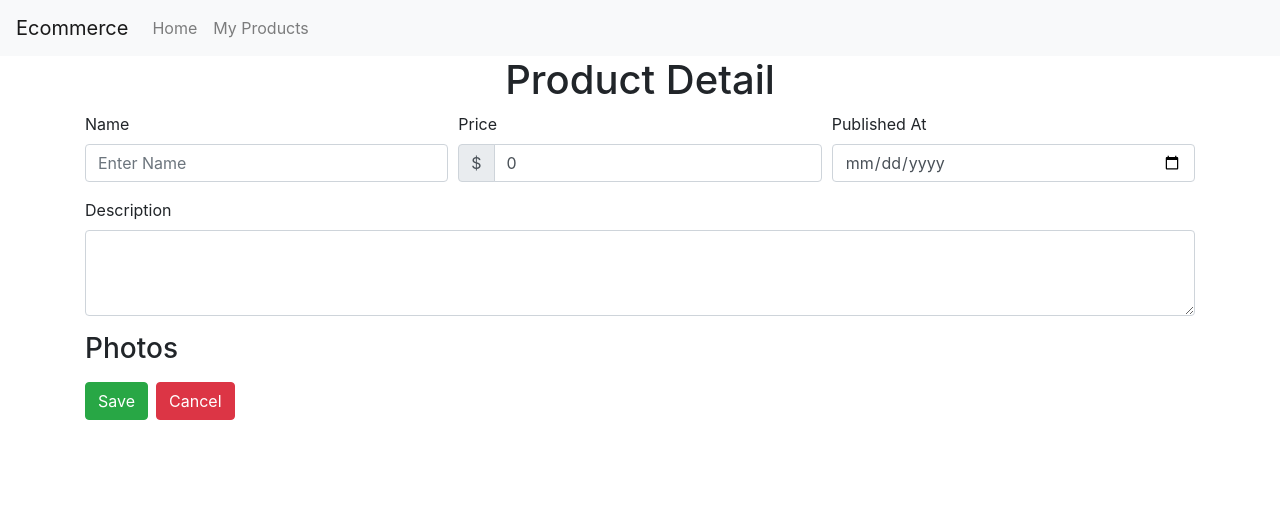
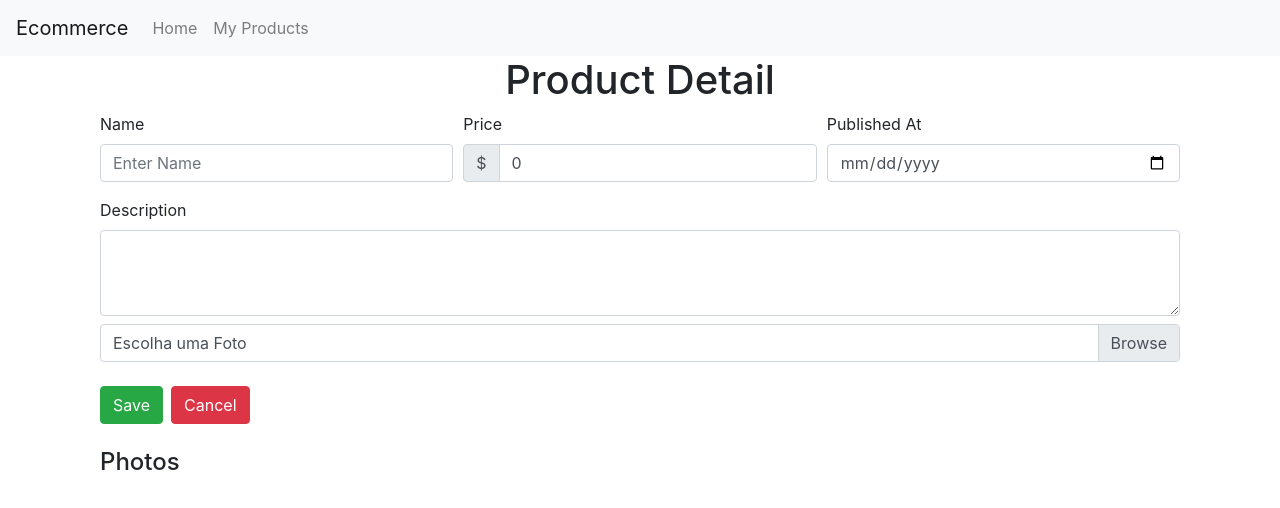
Before and after one commit to fabioprogramadorti/ecommerce, a Next.js app: page /product/new in a window 1280 px wide. Shown: the top 508 px of the page. Built offline with nearby package versions, Linux system fonts and the light colour scheme.

Commit message:
Add file picker

```diff
--- a/components/ProductForm.tsx
+++ b/components/ProductForm.tsx
@@ -1,4 +1,4 @@
-import { Form, Button, Col, InputGroup } from 'react-bootstrap'
+import { Form, Button, Col, InputGroup, Container, Row, Image } from 'react-bootstrap'
 import { useState } from 'react'
 
 export default function ProductForm(props) {
@@ -10,6 +10,7 @@ export default function ProductForm(props) {
   const [images, setImages] = useState(props.product.images)
 
   return (
+    <Container>
       <Form>
         <Form.Row>
           <Form.Group as={Col} controlId="formGridName">
@@ -54,7 +55,6 @@ export default function ProductForm(props) {
         </Form.Group>
         </Form.Row>
 
-
         <Form.Group controlId="formGridDescription1">
           <Form.Label>Description</Form.Label>
           <Form.Control
@@ -66,16 +66,17 @@ export default function ProductForm(props) {
               setDescription(value)
             }}
           />
+
+
+          <Form.Group className="my-2">
+            <Form.File id="FormControlFile1" label="Escolha uma Foto" custom multiple />
           </Form.Group>
 
-      <div>
-        <h3>
-          Photos
-        </h3>
-        {images.map(image => (
-          <img src={image} alt="" width="150px" />
-        ))}
-      </div>
+      </Form.Group>
+
+
+
+
 
       <Button variant="success" type="submit" className="my-2">
         Save
@@ -85,5 +86,19 @@ export default function ProductForm(props) {
       </Button>
 
       </Form>
+
+        <h4 className="my-3">
+          Photos
+        </h4>
+      <Row>
+        {images.map(image => (
+          <Col xs={6} md={4}>
+            <Image src={image} thumbnail  width={120}/>
+          </Col>
+
+        ))}
+      </Row>
+    </Container>
+
       )
 }
```
Lines whose indentation alone changed are shown as unchanged.
